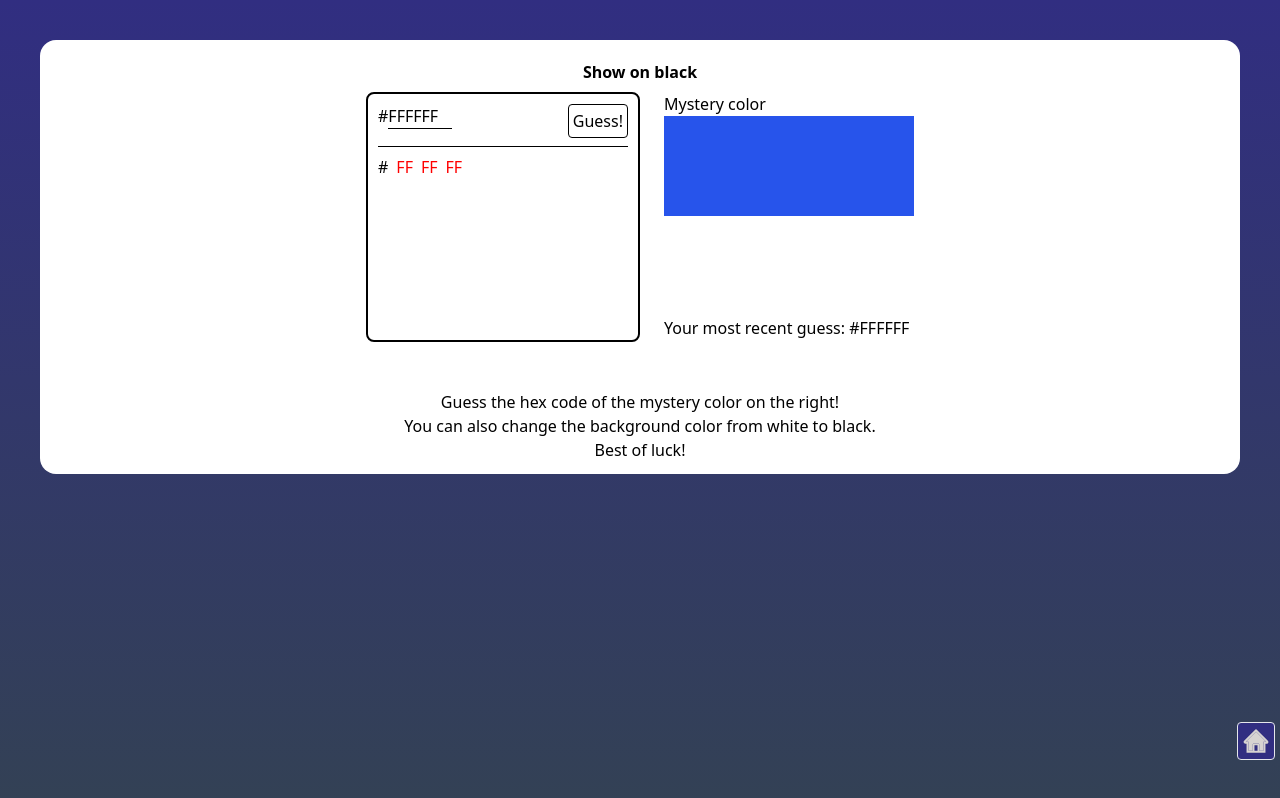
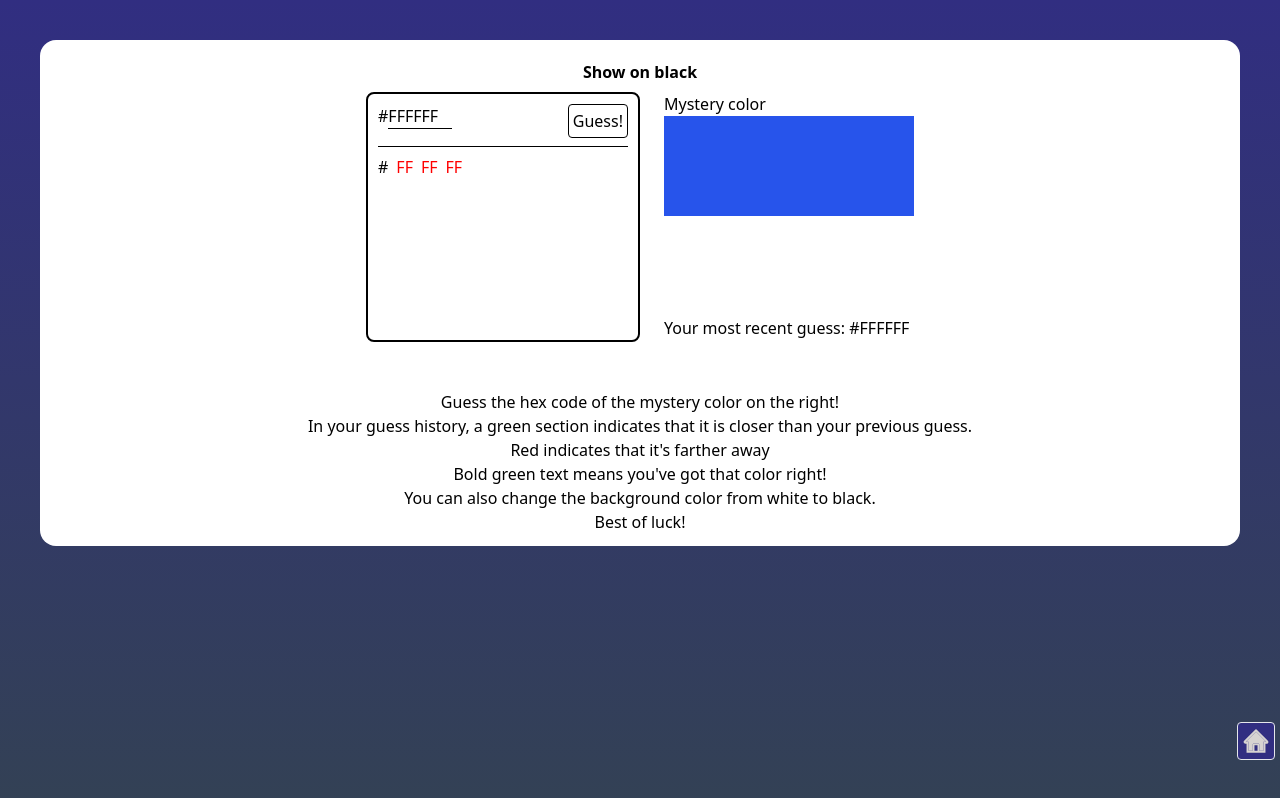
Before and after one commit to JoeBouchard/nextjs-portfolio, a Next.js app: page /webapps/hexel in a window 1280 px wide. Built offline with nearby package versions, Linux system fonts and the light colour scheme.

Commit message:
Describe color hints

```diff
--- a/pages/projects/hexel.js
+++ b/pages/projects/hexel.js
@@ -9,11 +9,11 @@ const Hexel = ({ color }) => {
 
   if (
     guesses[0].toLowerCase().includes(color.toLowerCase()) &&
-    bgColor !== "green"
+    bgColor !== "#aaddaa"
   )
-    setBgColor("green");
+    setBgColor("#aaddaa");
 
-  const opposite = bgColor !== "white" ? "white" : "black";
+  const opposite = bgColor !== "black" ? "black" : "white";
 
   return (
     <div
@@ -202,6 +202,13 @@ const Hexel = ({ color }) => {
       <div style={{ color: opposite, textAlign: "center", marginTop: 48 }}>
         Guess the hex code of the mystery color on the right!
         <br />
+        In your guess history, a green section indicates that it is closer than
+        your previous guess.
+        <br />
+        Red indicates that it's farther away
+        <br />
+        Bold green text means you've got that color right!
+        <br />
         You can also change the background color from white to black.
         <br />
         Best of luck!
@@ -213,7 +220,8 @@ const Hexel = ({ color }) => {
 export default Hexel;
 
 export const getServerSideProps = () => {
-  const color = Math.floor(Math.random() * 16777215).toString(16);
+  let color = Math.floor(Math.random() * 16777215).toString(16);
+  while (color.length < 6) color = "0" + color;
   // Pass data to the page via props
   return { props: { color } };
 };
--- a/pages/webapps/hexel.js
+++ b/pages/webapps/hexel.js
@@ -6,9 +6,11 @@ const HexApp = ({ color }) => (
   </div>
 );
 
+export default HexApp;
+
 export const getServerSideProps = () => {
-  const color = Math.floor(Math.random() * 16777215).toString(16);
+  let color = Math.floor(Math.random() * 16777215).toString(16);
+  while (color.length < 6) color = "0" + color;
   // Pass data to the page via props
   return { props: { color } };
 };
-export default HexApp;
```
